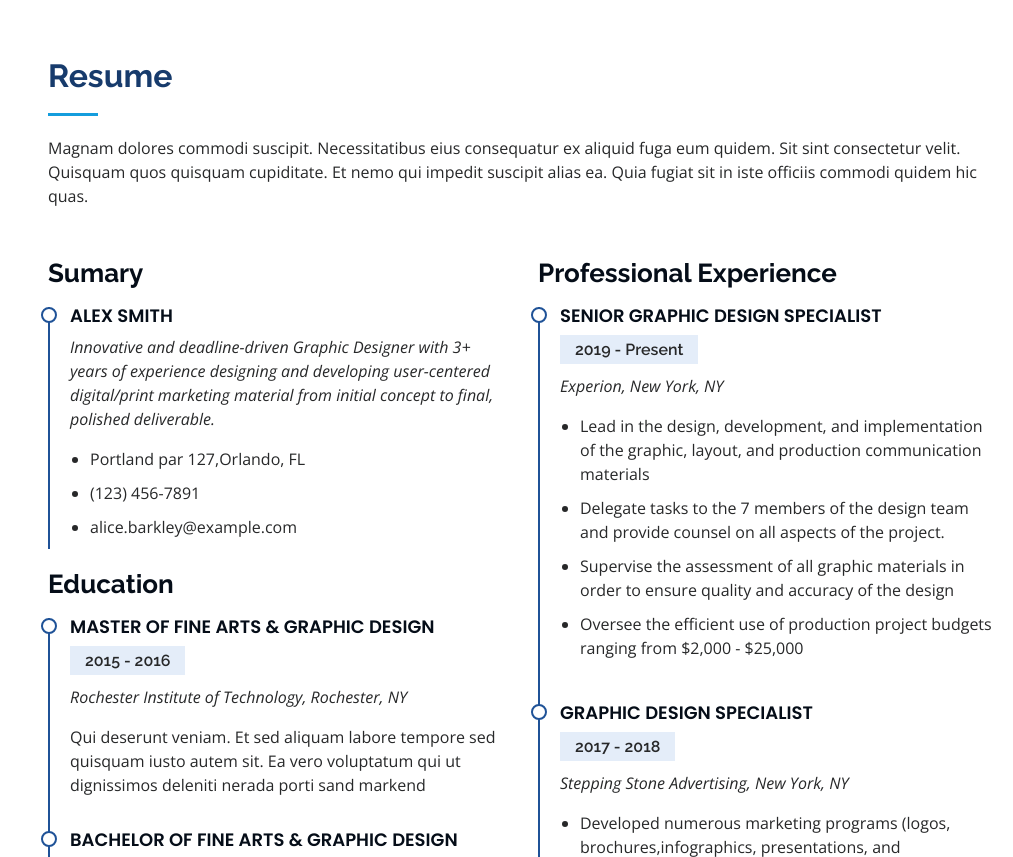
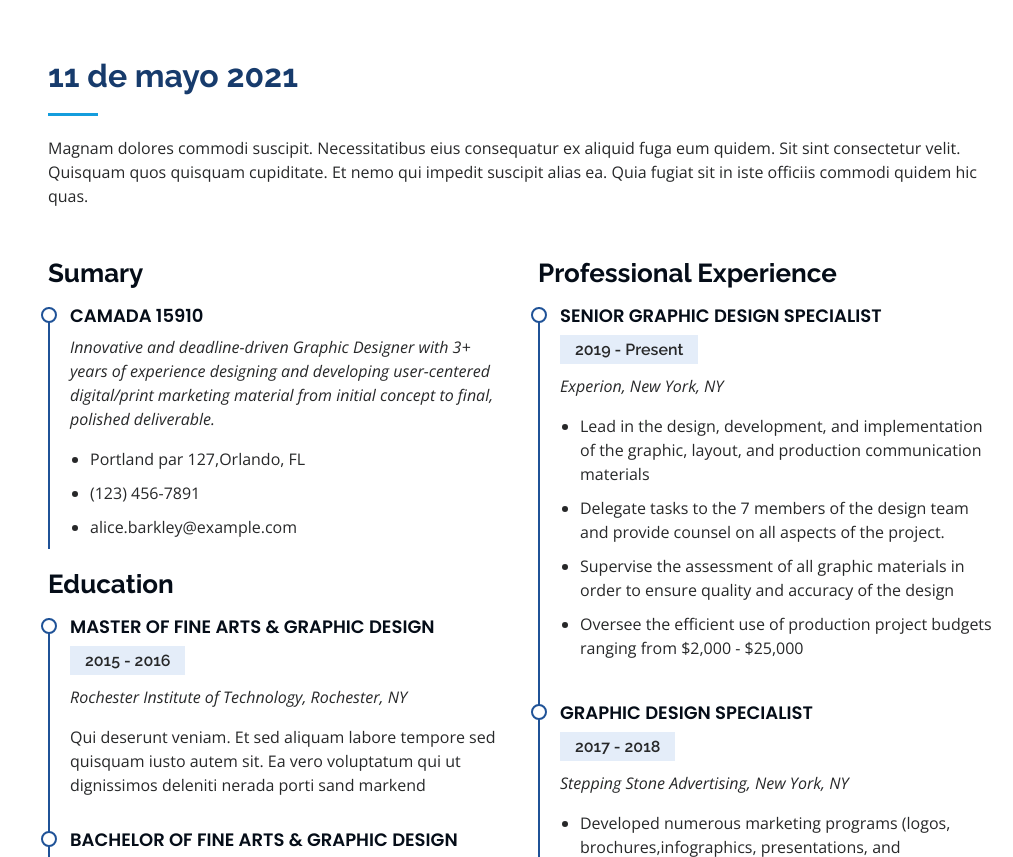
Before and after one commit to profeEma/clase15_c15910, a plain HTML site: page index.html in a window 1280 px wide. Shown: the part 1227-2084 px from the top of the page, without its empty margins (267-1280 px from the left). Drawn offline with nearby package versions, Linux system fonts and the light colour scheme.

```diff
--- a/index.html
+++ b/index.html
@@ -137,7 +137,7 @@
       <div class="container">
 
         <div class="section-title">
-          <h2>Resume</h2>
+          <h2>11 de mayo 2021</h2>
           <p>Magnam dolores commodi suscipit. Necessitatibus eius consequatur ex aliquid fuga eum quidem. Sit sint consectetur velit. Quisquam quos quisquam cupiditate. Et nemo qui impedit suscipit alias ea. Quia fugiat sit in iste officiis commodi quidem hic quas.</p>
         </div>
 
@@ -145,7 +145,7 @@
           <div class="col-lg-6" data-aos="fade-up">
             <h3 class="resume-title">Sumary</h3>
             <div class="resume-item pb-0">
-              <h4>Alex Smith</h4>
+              <h4>Camada 15910</h4>
               <p><em>Innovative and deadline-driven Graphic Designer with 3+ years of experience designing and developing user-centered digital/print marketing material from initial concept to final, polished deliverable.</em></p>
               <ul>
                 <li>Portland par 127,Orlando, FL</li>
```
